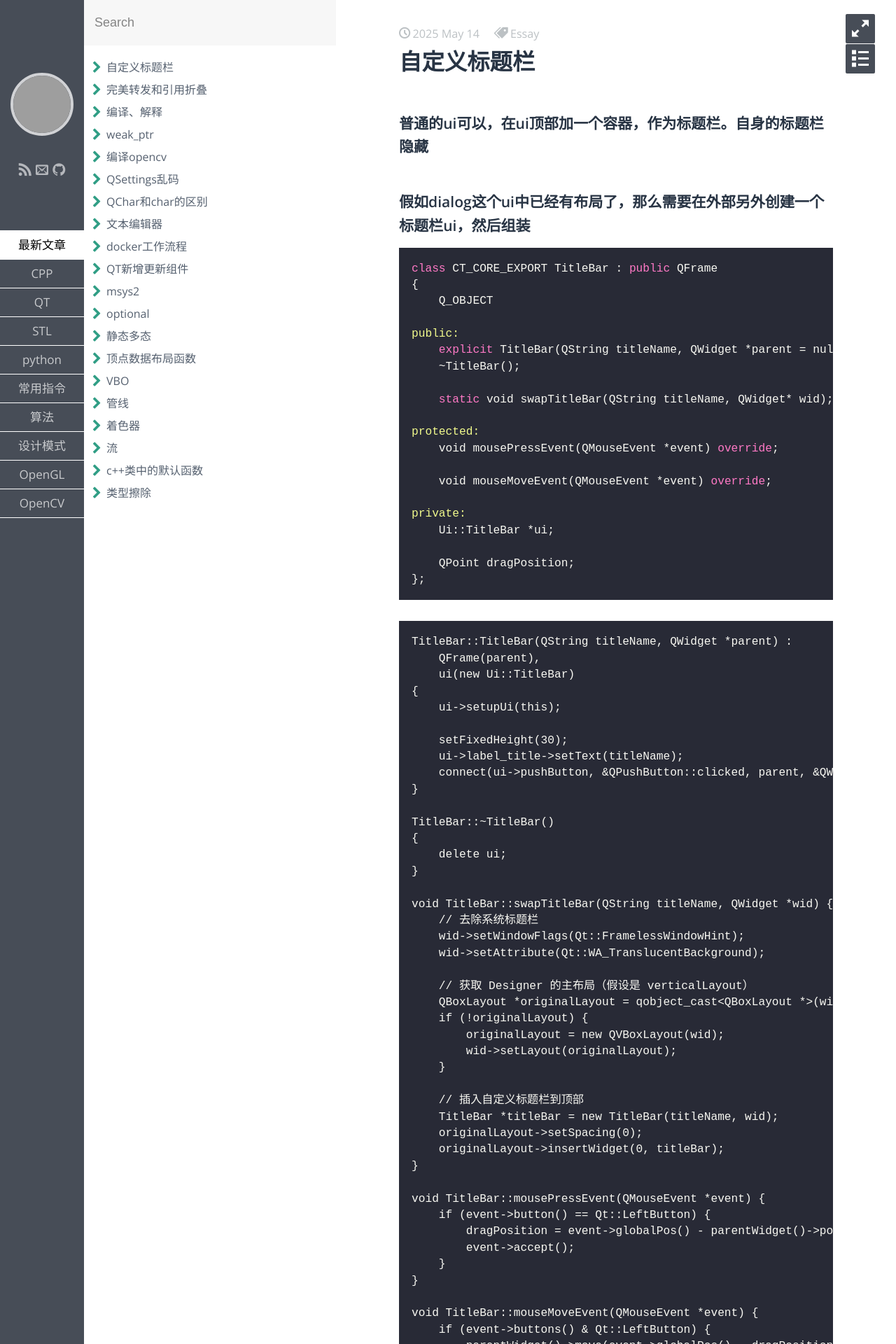
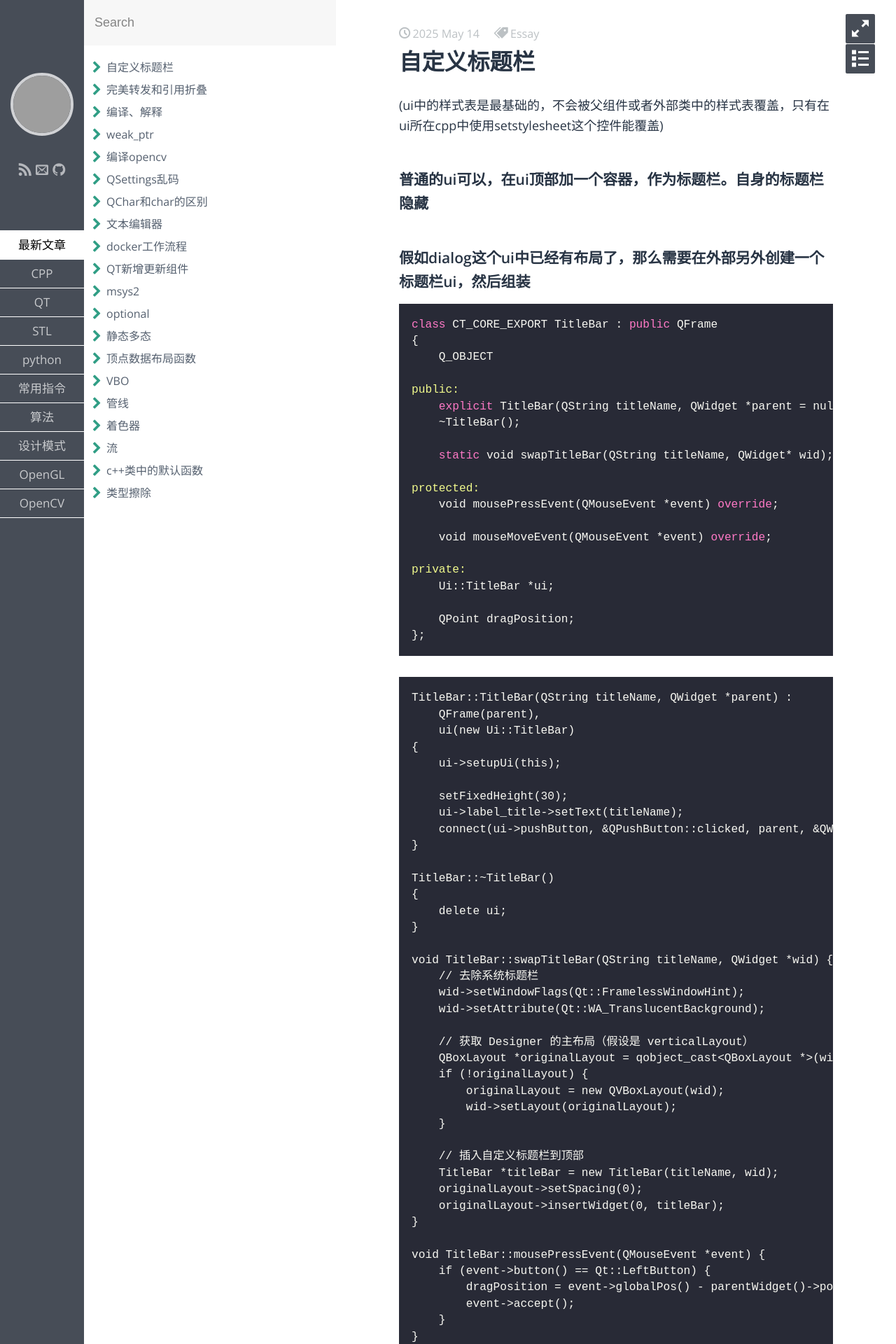
Before and after one commit to aliangaaa/aliangaaa.github.io, a Jekyll site: the page built from _posts/QT/2025-5-14-自定义标题栏.md, in a window 1280 px wide. Shown: the top 1920 px of the page at 70% size. Built offline with Jekyll 4.4.1, drawn with Linux system fonts in a browser that asks for light colours; some web fonts are replaced; grey boxes are pictures that could not be loaded.

Commit message:
Update 2025-5-14-自定义标题栏.md

```diff
--- a/_posts/QT/2025-5-14-自定义标题栏.md
+++ b/_posts/QT/2025-5-14-自定义标题栏.md
@@ -6,7 +6,7 @@ tags: Essay
 keywords:
 description:
 ---
-
+(ui中的样式表是最基础的，不会被父组件或者外部类中的样式表覆盖，只有在ui所在cpp中使用setstylesheet这个控件能覆盖)
 ### 普通的ui可以，在ui顶部加一个容器，作为标题栏。自身的标题栏隐藏
 
 ### 假如dialog这个ui中已经有布局了，那么需要在外部另外创建一个标题栏ui，然后组装
```
